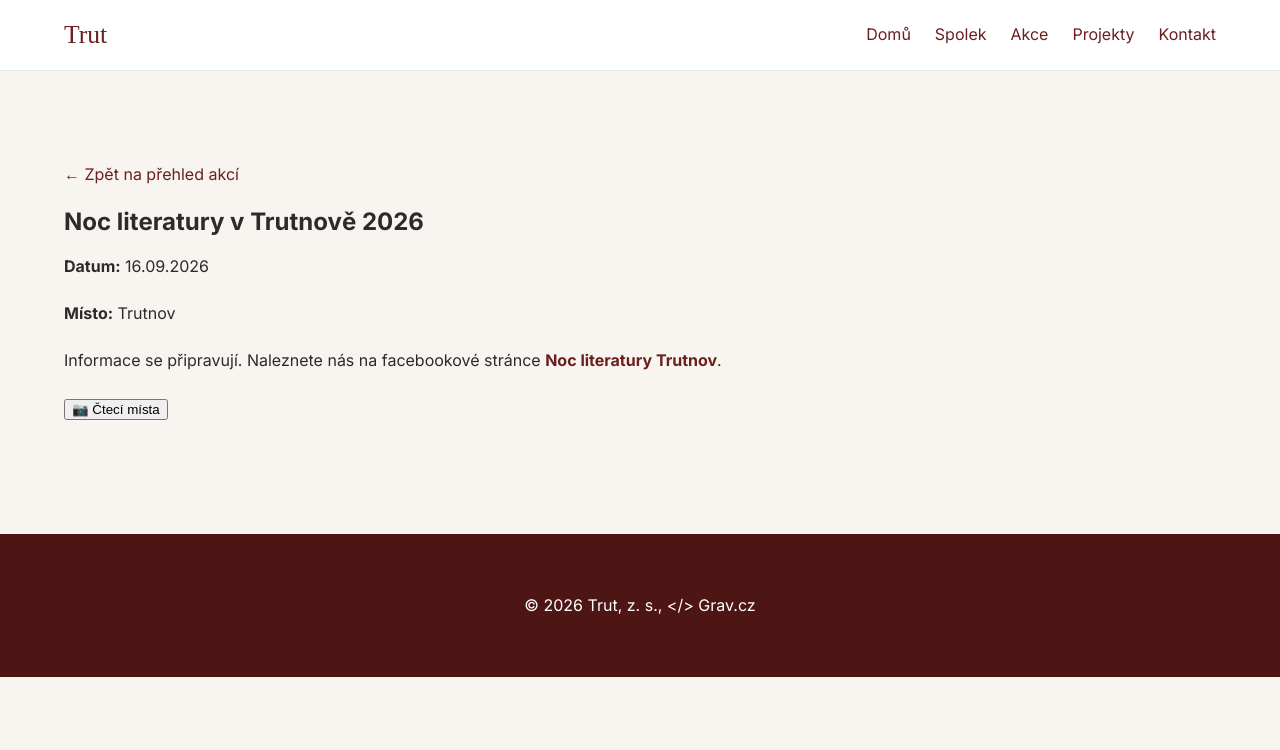
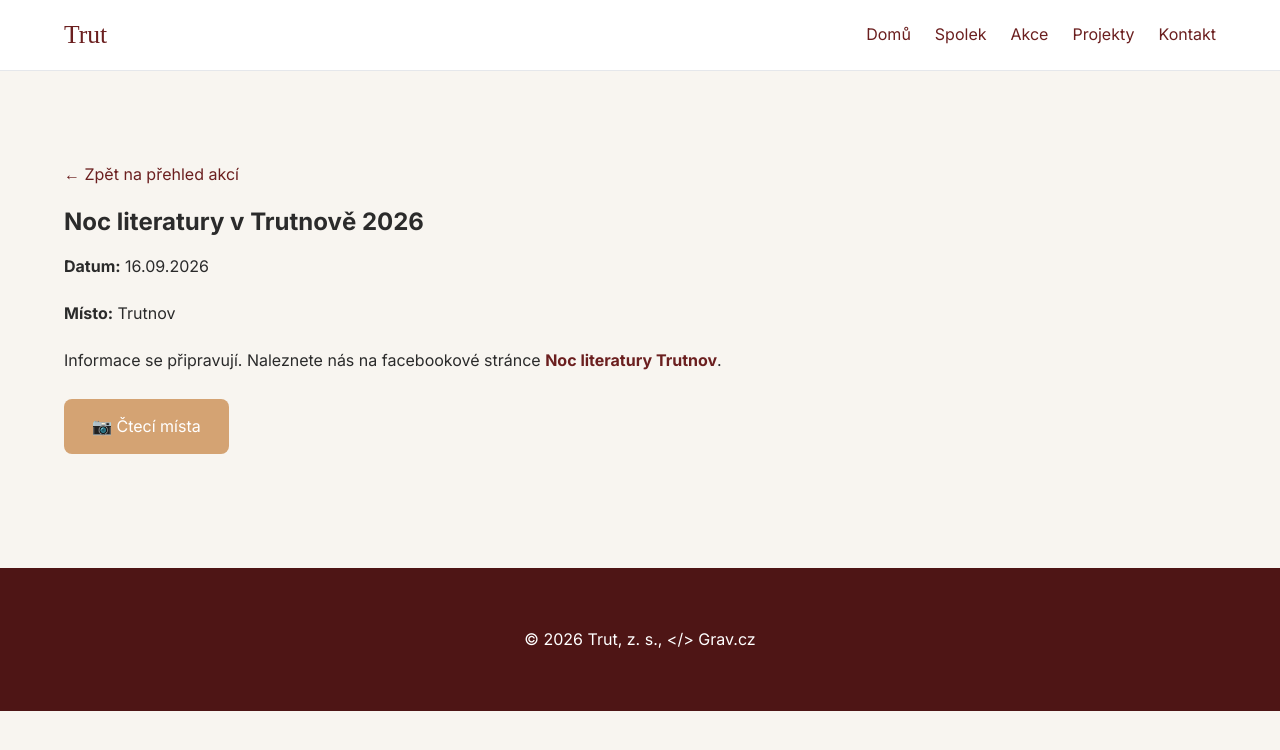
Before and after one commit to petira/trut, a Jekyll site: the page built from _events/noc-literatury-v-trutnove-2026.md, in a window 1280 px wide. Shown: the top 750 px of the page. Built offline with Jekyll 4.4.1, drawn with Linux system fonts in a browser that asks for light colours; some web fonts are replaced.

Commit message:
Update gallery.html

```diff
--- a/_includes/gallery.html
+++ b/_includes/gallery.html
@@ -1,6 +1,6 @@
 <button
     type="button"
-    class="gallery"
+    class="button gallery"
     data-folder="{{ include.folder | relative_url }}"
     data-images="{{ include.images }}"
     data-loop="{{ include.loop | default: 'true' }}">{{ include.text | default: "📷 Fotogalerie" }}</button>
```
